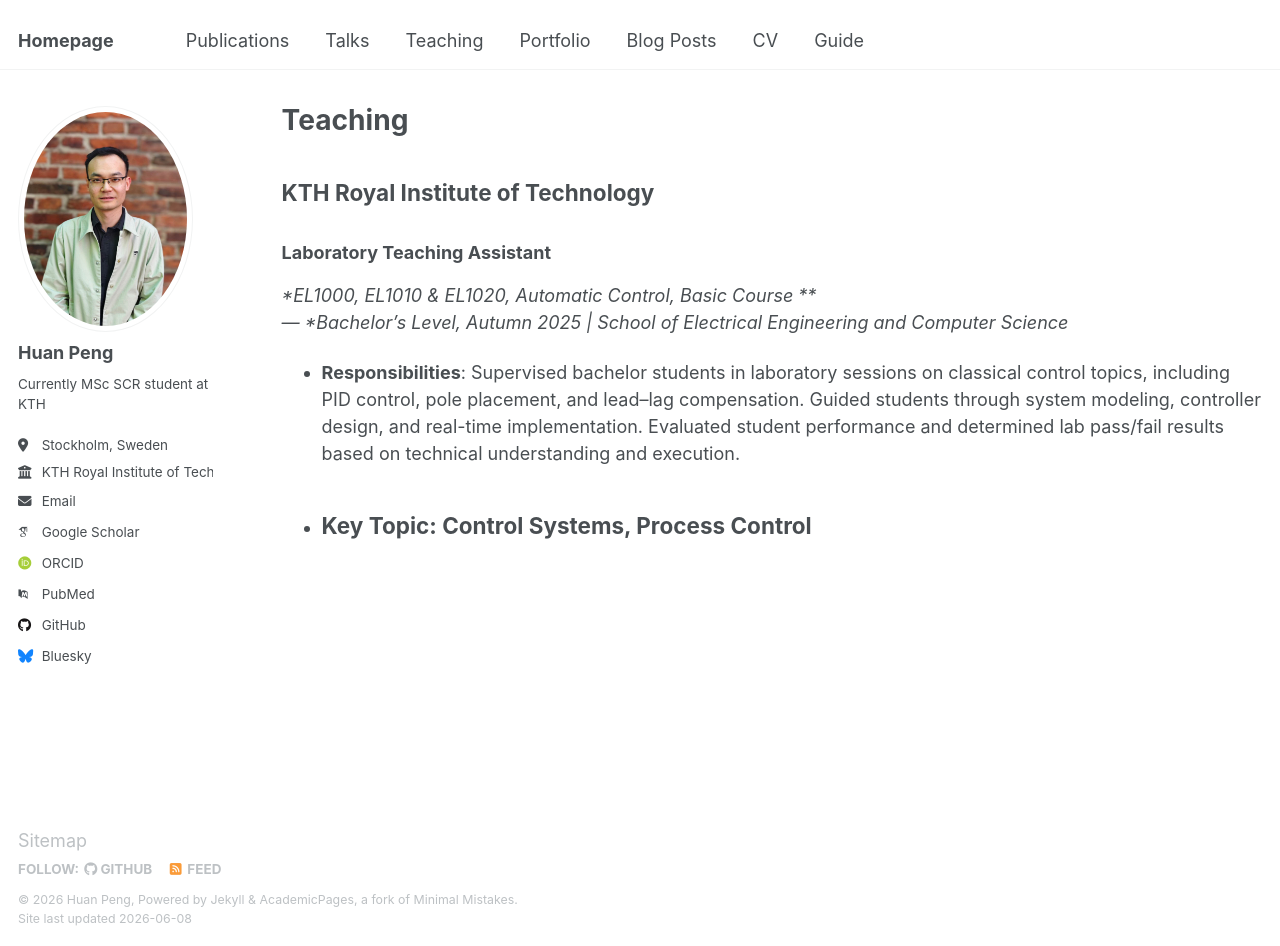
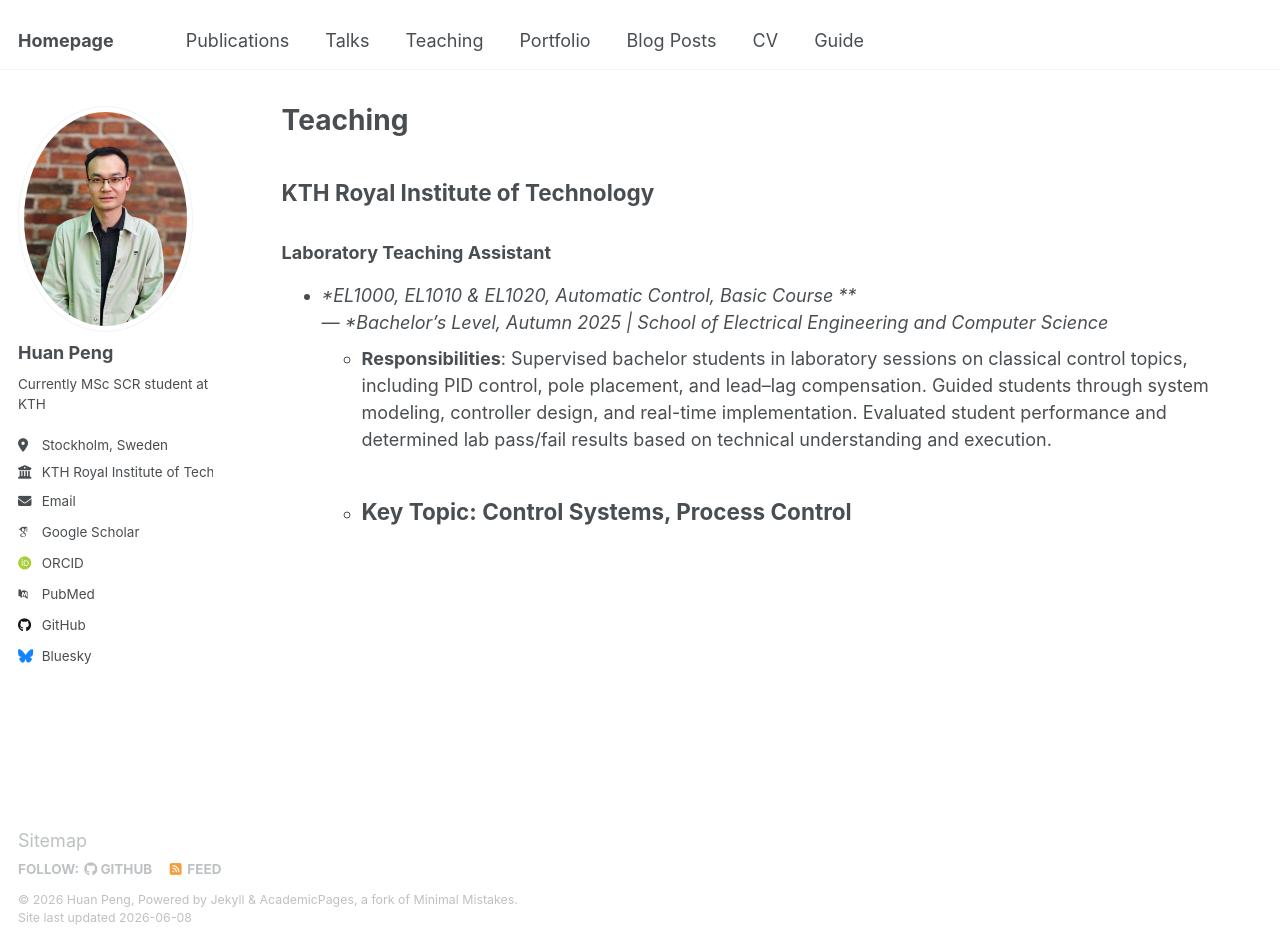
Before and after one commit to huanpen/huanpeng, a Jekyll site: the page built from _pages/teaching.md, in a window 1280 px wide and 946 px high. Built offline with Jekyll 4.4.1, drawn with Linux system fonts in a browser that asks for light colours; some web fonts are replaced.

```diff
--- a/_pages/teaching.md
+++ b/_pages/teaching.md
@@ -8,7 +8,7 @@ author_profile: true
 ## KTH Royal Institute of Technology
 
 ### **Laboratory Teaching Assistant**
-**EL1000, EL1010 & EL1020, Automatic Control, Basic Course ** <br>
+* **EL1000, EL1010 & EL1020, Automatic Control, Basic Course ** <br>
 — *Bachelor's Level, Autumn 2025 | School of Electrical Engineering and Computer Science*
   * **Responsibilities**: Supervised bachelor students in laboratory sessions on classical control topics, including PID control, pole placement, and lead--lag compensation. Guided students through system modeling, controller design, and real-time implementation. Evaluated student performance and determined lab pass/fail results based on technical understanding and execution.
   * **Key Topic**: Control Systems, Process Control
```
